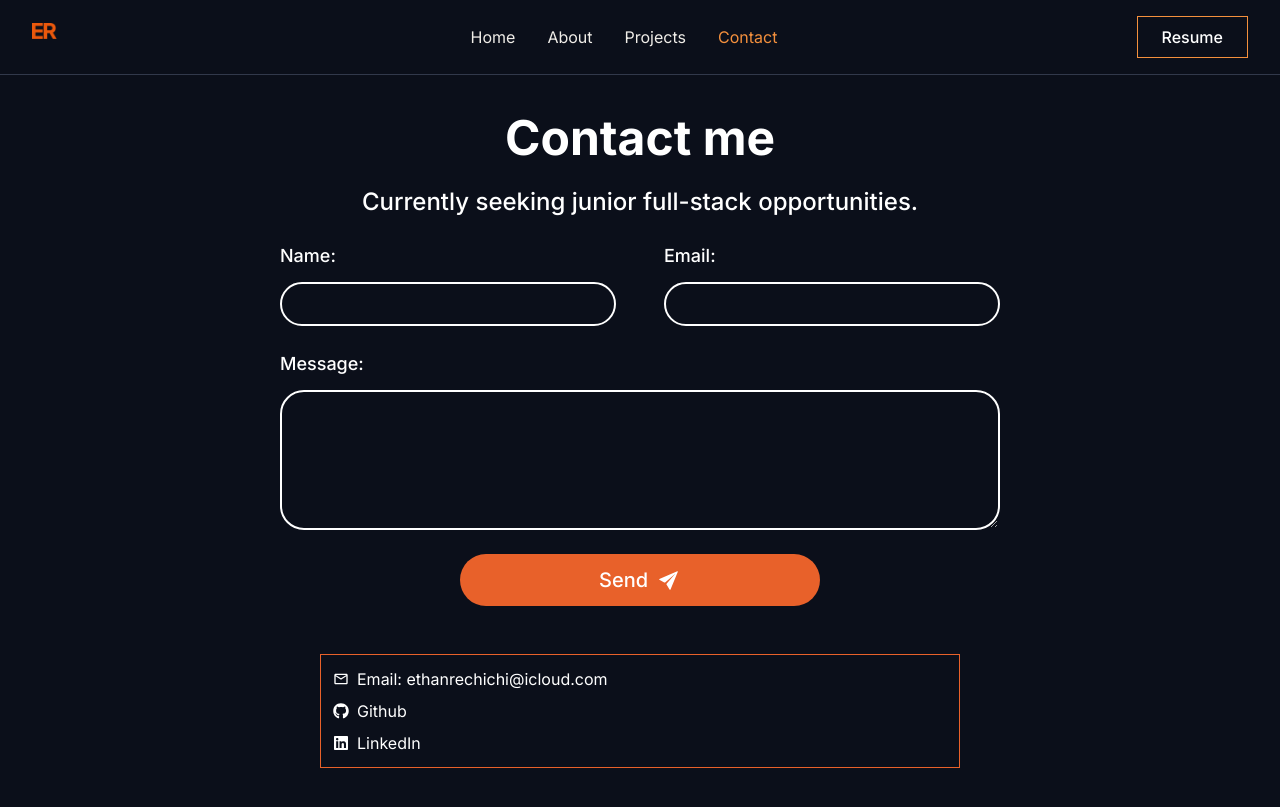
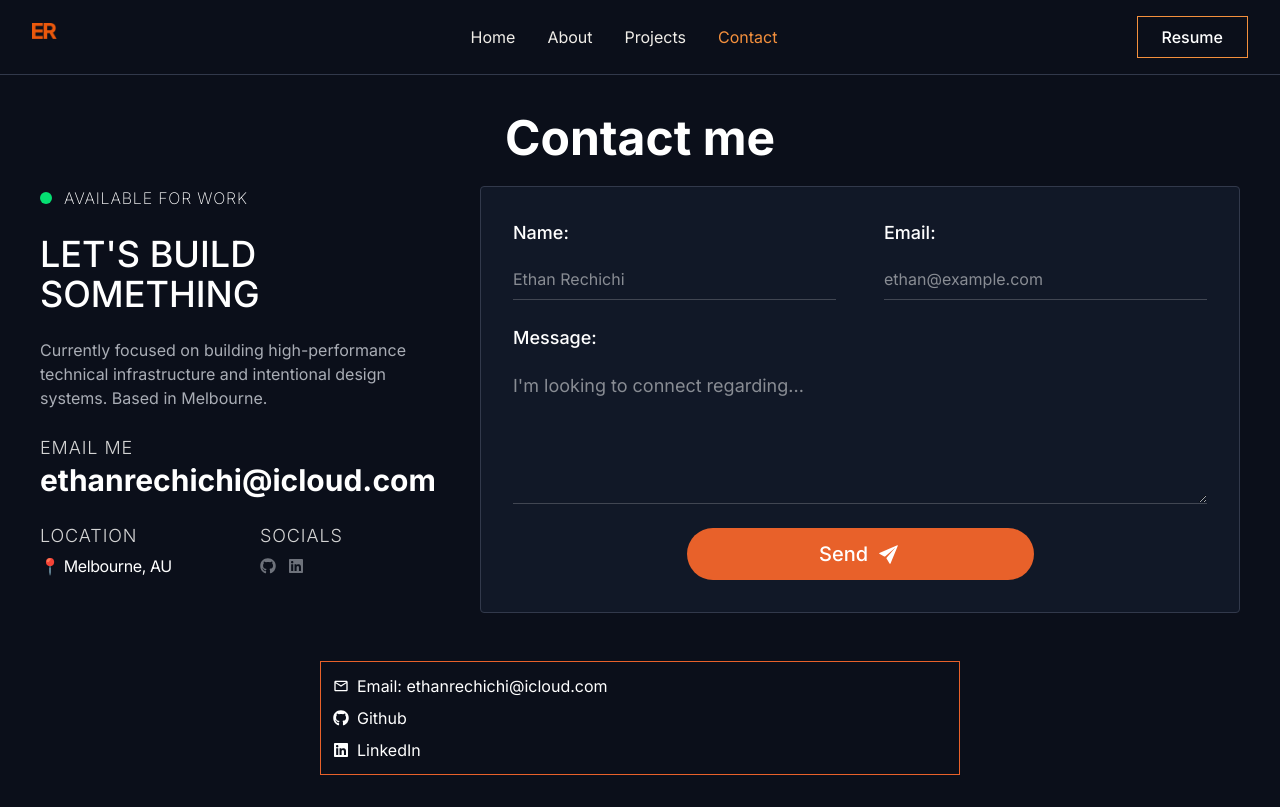
Before and after one commit to Dev-EthanR/my-portfolio, a Next.js app: page /contact in a window 1280 px wide. Built offline with nearby package versions, Linux system fonts and the light colour scheme.

Commit message:
Contact v2

```diff
--- a/app/components/Hero.tsx
+++ b/app/components/Hero.tsx
@@ -35,9 +35,9 @@ const Hero = () => {
         </Link>
       </div>
       <div className="flex items-center gap-6 mt-10">
-        {footerLinks.map((link, index) => (
+        {footerLinks.map((link) => (
           <Link
-            key={index}
+            key={link.href}
             href={link.href}
             target={link?.target}
             className="flex items-center gap-2 text-gray-300/50 hover:text-gray-300 uppercase"
--- a/app/contact/components/Contact.tsx
+++ b/app/contact/components/Contact.tsx
@@ -2,19 +2,76 @@
 import { useState } from "react";
 import Form from "./Form";
 import Toast from "./Toast";
+import Link from "next/link";
+import { footerLinks } from "@/app/Footer";
 
 const Contact = () => {
   const [toastOpen, setToastOpen] = useState(false);
   const [statusCode, setStatusCode] = useState(0);
   return (
-    <div className="text-center">
-      <h1 className="text-4xl md:text-5xl font-bold mb-3 md:mb-6">
+    <div className="text-left max-w-300 mx-auto">
+      <h1 className="text-4xl md:text-5xl font-bold mb-3 md:mb-6 text-center">
         Contact me
       </h1>
-      <h2 className="text-lg md:text-2xl font-medium mb-6">
-        Currently seeking junior full-stack opportunities.
-      </h2>
-      <Form onSuccess={setToastOpen} statusCode={setStatusCode} />
+      <div className="flex flex-col lg:flex-row space-y-8 text-center lg:text-left ">
+        <div className="space-y-6 lg:min-w-110">
+          <div className="flex items-center gap-3 justify-center lg:justify-start">
+            <div className="w-3 h-3 bg-green-400 rounded-full" />
+            <p className="uppercase tracking-wider font-extralight">
+              AVAILABLE FOR WORK
+            </p>
+          </div>
+          <h2 className="text-lg md:text-4xl font-medium mb-6 uppercase">
+            Let&apos;s build{" "}
+            <span className="inline-block lg:block">something</span>
+          </h2>
+          <p className="max-w-100 text-gray-300/80 text-sm lg:text-base mx-auto lg:mx-0">
+            Currently focused on building high-performance technical
+            infrastructure and intentional design systems. Based in Melbourne.
+          </p>
+
+          <div className="flex flex-col">
+            <h3 className="text-lg tracking-wider text-neutral-300 font-light uppercase">
+              Email Me
+            </h3>
+            <Link
+              href={"mailto:ethanrechichi@icloud.com"}
+              className="font-bold text-lg lg:text-3xl"
+            >
+              ethanrechichi@icloud.com
+            </Link>
+          </div>
+          <div className="grid grid-cols-2">
+            <div>
+              <h3 className="text-lg tracking-wider text-neutral-300 font-light uppercase mb-1">
+                Location
+              </h3>
+              <p className="tracking-tight"> 📍 Melbourne, AU</p>
+            </div>
+            <div>
+              <h3 className="text-lg tracking-wider text-neutral-300 font-light uppercase mb-2">
+                Socials
+              </h3>
+              <div className="flex justify-center items-center gap-3 lg:justify-start">
+                {footerLinks
+                  .filter((link) => !link.label.includes("Email"))
+                  .map((link) => (
+                    <Link
+                      key={link.href}
+                      href={link.href}
+                      target={link?.target}
+                      className=" text-gray-300/50 hover:text-gray-300 uppercase"
+                    >
+                      {link.icon}
+                    </Link>
+                  ))}
+              </div>
+            </div>
+          </div>
+        </div>
+
+        <Form onSuccess={setToastOpen} statusCode={setStatusCode} />
+      </div>
       <Toast open={toastOpen} setOpen={setToastOpen} status={statusCode} />
     </div>
   );
--- a/app/contact/components/Form.tsx
+++ b/app/contact/components/Form.tsx
@@ -4,7 +4,6 @@ import { z } from "zod";
 import { zodResolver } from "@hookform/resolvers/zod";
 import { IoIosSend } from "react-icons/io";
 import FormLabel from "./FormLabel";
-import { body } from "framer-motion/client";
 
 interface Props {
   onSuccess: (toastOpen: boolean) => void;
@@ -44,25 +43,27 @@ const Form = ({ onSuccess, statusCode }: Props) => {
 
   return (
     <form
-      className="w-full max-w-180 mx-auto flex flex-col gap-6"
+      className="w-full max-w-220 mx-auto flex flex-col gap-6 bg-surface p-8 border-border border rounded-sm"
       onSubmit={handleSubmit(onSubmit)}
     >
       <div className="lg:grid grid-cols-2 gap-12 space-y-6 lg:space-y-0">
         <div className="flex flex-col items-center gap-y-3">
           <FormLabel id="fullName" label={errors.fullName} name="Name" />
           <input
-            className="border-white border-2 rounded-full px-4 py-2  w-full"
+            className="border-white/20 border-b  py-2  w-full outline-0"
             type="text"
             autoComplete="name"
+            placeholder="Ethan Rechichi"
             {...register("fullName")}
           />
         </div>
         <div className="flex flex-col items-center gap-y-3">
           <FormLabel id="email" label={errors.email} name="Email" />
           <input
-            className="border-white border-2 rounded-full px-4 py-2  w-full"
+            className="border-white/20 border-b  py-2  w-full outline-0"
             type="email"
             {...register("email")}
+            placeholder="ethan@example.com"
             autoComplete="email"
           />
         </div>
@@ -71,7 +72,8 @@ const Form = ({ onSuccess, statusCode }: Props) => {
         <FormLabel id="message" label={errors.message} name="Message" />
         <textarea
           {...register("message")}
-          className="border-white border-2 rounded-3xl w-full px-4 py-2 h-35 esize-none md:text-lg"
+          className="border-white/20 border-b  w-full  py-2 h-35 size-none md:text-lg outline-0 overflow-auto"
+          placeholder="I'm looking to connect regarding..."
         />
       </div>
       <button
--- a/app/layout.tsx
+++ b/app/layout.tsx
@@ -20,9 +20,11 @@ export default function RootLayout({
 }>) {
   return (
     <html lang="en">
-      <body className={`${inter.className} mx-auto max-w-400`}>
+      <body
+        className={`${inter.className} mx-auto max-w-400 flex flex-col min-h-screen`}
+      >
         <Navbar />
-        <main className="mx-4">{children}</main>
+        <main className="mx-4 flex-1">{children}</main>
         <Footer />
       </body>
     </html>
```
